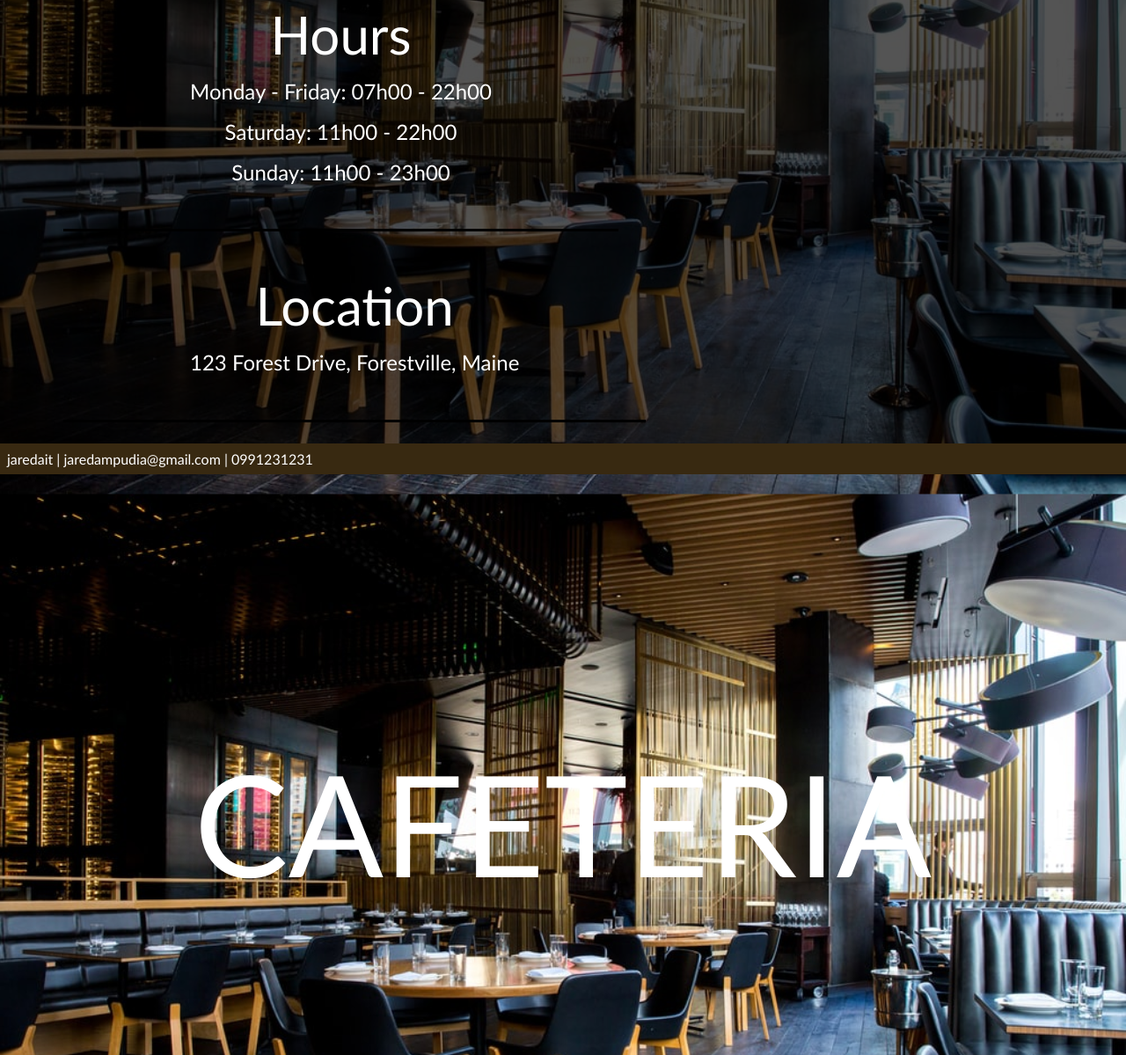
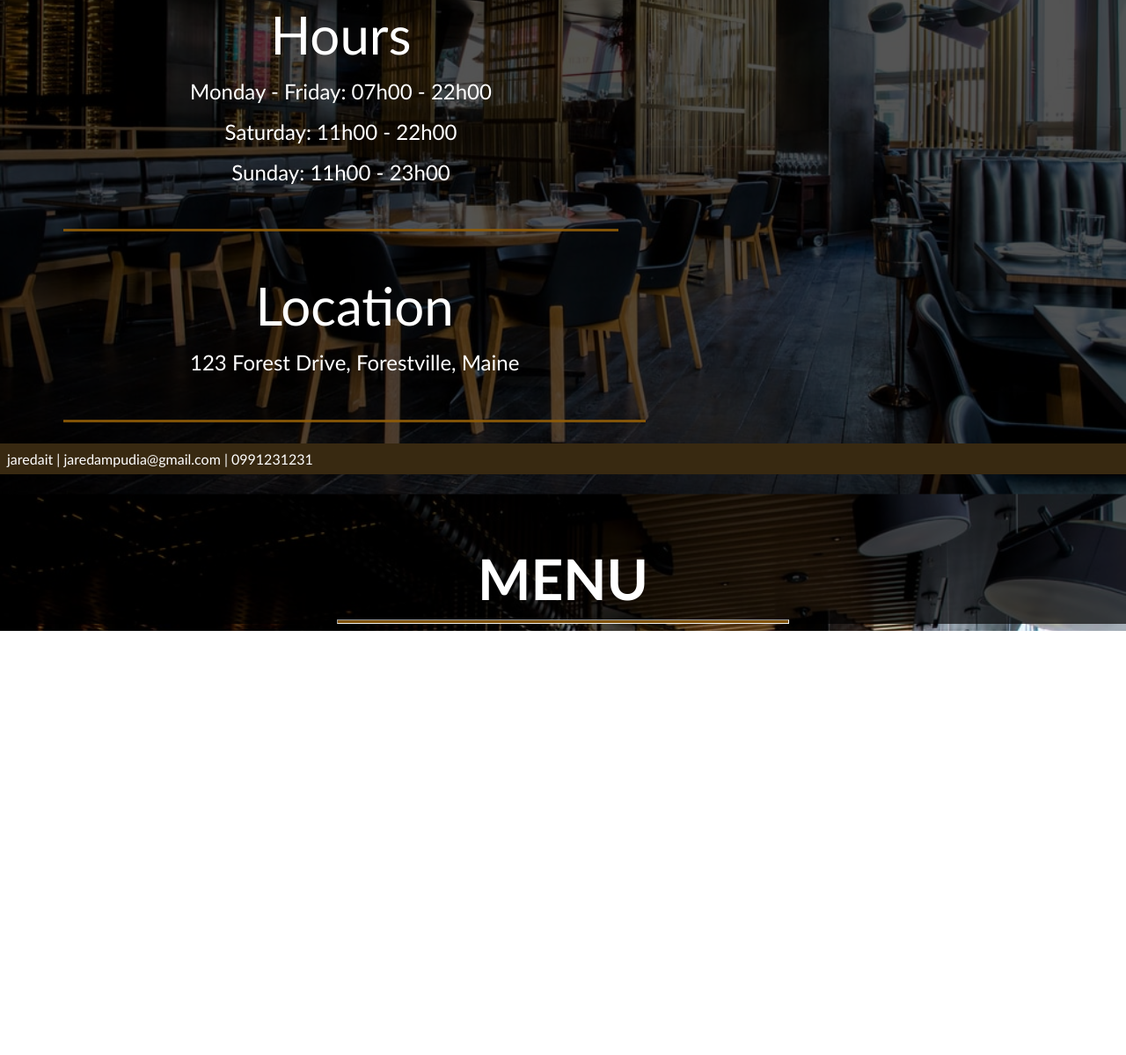
Before and after one commit to jaredait/restaurant, a website built with webpack: page dist/index.html in a window 1280 px wide. Shown: the part 1146-2345 px from the top of the page at 88% size. After the commit the page ends 1863 px from the top, so only its background shows below. Built offline with nearby package versions, Linux system fonts and the light colour scheme.

Commit message:
add heading to the menu page and launch the menu page as landing page for debugging

```diff
--- a/src/index.js
+++ b/src/index.js
@@ -1,5 +1,5 @@
 import { loadLandingPage } from "./landing-page/page-load";
-import { loadDemo } from './menu-page/menu-page.js';
+import { loadMenuPage } from './menu-page/menu-page.js';
 import './style.css';
 
 // main image
@@ -23,12 +23,8 @@ const loadMenuBar = () => {
     const liMenu = document.createElement('li');
     liMenu.textContent = 'Menu';
     liMenu.classList.add('list-items');
-
     // event listener
-    liMenu.addEventListener('click', () => {
-        document.body.removeChild(divLanding);
-        document.body.appendChild(divMenu);
-    });
+    liMenu.addEventListener('click', displayMenu);
 
 
     //contact
@@ -48,6 +44,11 @@ const displayHome = () => {
     document.body.appendChild(divLanding);
 }
 
+const displayMenu = () => {
+    document.body.removeChild(document.body.querySelector('.displayed'));
+    document.body.appendChild(divMenu);
+}
+
 // **************** GLOBAL SCOPE *******************
 
 // load the landing image and navbar
@@ -56,6 +57,6 @@ document.body.appendChild(loadMenuBar());
 
 // divs that have their corresponding module
 const divLanding = loadLandingPage();
-const divMenu = loadDemo();
+const divMenu = loadMenuPage();
 
-document.body.appendChild(divLanding);
+document.body.appendChild(divMenu);
--- a/src/landing-page/style.css
+++ b/src/landing-page/style.css
@@ -1,5 +1,6 @@
 :root{
     --main-font: 'Trebuchet MS';
+    --main-brown: rgba(146, 93, 7, 0.883);
 }
 
 body, html{
@@ -36,6 +37,7 @@ body, html{
     background-color: rgba(0, 0, 0, 0.671);
     align-items: center;
     justify-content: center;
+    color: #ffffff;
 }
 
 .info-style {
@@ -49,7 +51,7 @@ body, html{
     justify-content: center;
     flex-direction: column;
     padding: 0 6em 2em 6em;
-    border-bottom: solid #000000 3px;
+    border-bottom: solid var(--main-brown) 3px;
 }
 
 .info-style-title {
--- a/src/menu-page/menu-page.js
+++ b/src/menu-page/menu-page.js
@@ -1,10 +1,33 @@
-const loadDemo = () => {
-    const div = document.createElement('p');
-    div.textContent = 'this is the menu page';
-    div.classList.add('displayed');
-    return div;
+import './style.css';
+
+const loadTitle = () => {
+    const h1Menu = document.createElement('h1');
+    const separator = document.createElement('hr');
+    const divHeading = document.createElement('div');
+
+    h1Menu.textContent = 'MENU';
+    h1Menu.classList.add('menu-title');
+
+    separator.classList.add('separator');
+
+    divHeading.append(h1Menu, separator);
+
+    return divHeading;
 }
 
+const loadMenuPage = () => {
+    const divContainer = document.createElement('div');
+
+    divContainer.appendChild(loadTitle());
+    divContainer.classList.add('displayed');
+    divContainer.classList.add('main-container');
+
+    return divContainer;
+}
+
+// create a div that will load the menu items. this div will have the class that
+// displays the grid
+
 export {
-    loadDemo,
+    loadMenuPage,
 };
--- a/src/menu-page/style.css
+++ b/src/menu-page/style.css
@@ -0,0 +1,18 @@
+.main-container{
+    background-color: rgba(0, 0, 0, 0.671);
+}
+
+.menu-title {
+    margin: auto;
+    padding-top: 1.25em;
+    color: #ffffff;
+    font-size: 4em;
+    font-family: var(--main-font);
+    text-align: center;
+}
+
+.separator {
+    height: 3px;
+    width: 40vw;
+    background-color: var(--main-brown);
+}
--- a/src/style.css
+++ b/src/style.css
@@ -29,8 +29,10 @@
 
 .list-items{
     margin: 0 1em 0;
+    color: #ffffff;
 }
 
 .list-items:hover{
     color: black;
+    cursor: pointer;
 }
```
